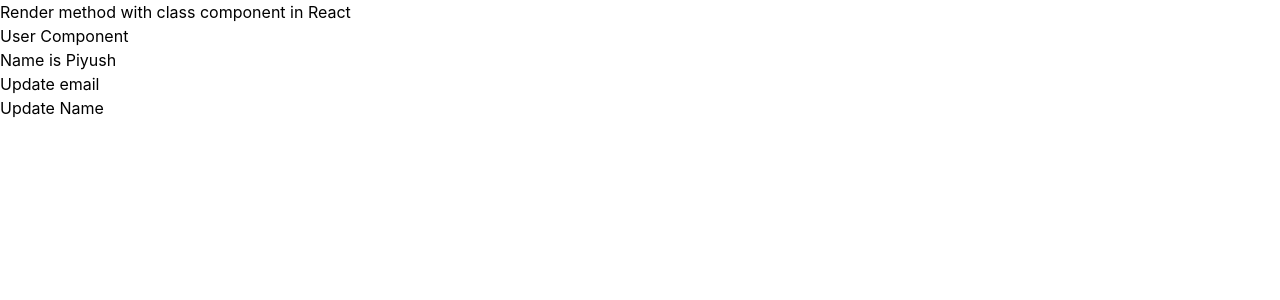
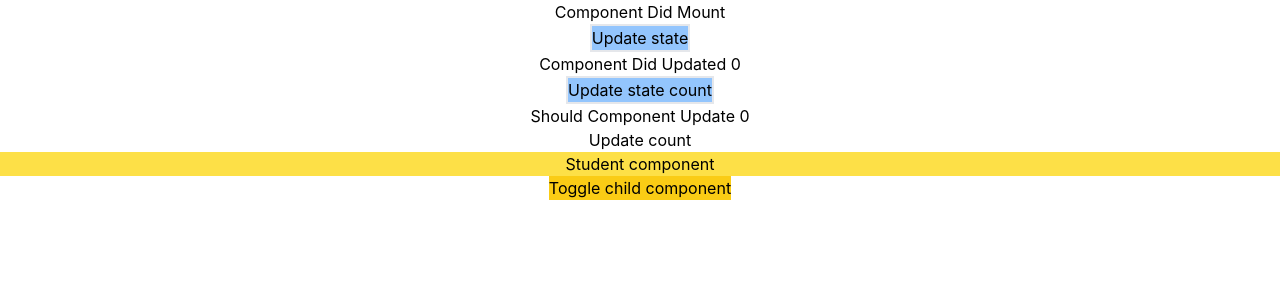
Before and after one commit to PiyushKumar19/Serene, a React (Create React App) app: page / in a window 1280 px wide. Shown: the top 300 px of the page. Built offline with nearby package versions, Linux system fonts and the light colour scheme.

Commit message:
Learned ComponentWillMount, ComponentWillUpdate, ShouldComponentUpdate, and ComponentWillUnmount.

```diff
--- a/src/App.js
+++ b/src/App.js
@@ -1,18 +1,71 @@
 import logo from './logo.svg';
 import './App.css';
 import React, { Component, useState } from 'react';
-import { Profile } from './Profile';
-import  User  from './User';
+import Student from './Student';
 
-function App() {
-  const [name, setName] = useState("Piyush");
-  return (
-    <div>
-      <h1>Render method with class component in React</h1>
-      <User name={name} />
-      <button onClick={()=>setName("Kumar")}>Update Name</button>
-    </div>
-  )
+class App extends Component {
+  constructor() {
+    super();
+    this.state = {
+      name: "Piyush",
+      count: 0,
+      show: true
+    };
+    console.log('Constructor');
+  }
+
+  componentDidMount() {
+    <h1>Name is {this.state.name}</h1>
+
+    console.log(this.state.name+"Component mounted");
+  }
+
+  componentDidUpdate(preProps, preState, snapshot) {
+    console.log('It updated from', preState, "to", this.state);
+
+    if(this.state.count === preState.count)
+    {
+      alert("Same state values")
+    }
+
+    // infinite loop example
+    if (this.state.count < 10)
+    {
+      // statement that can lead to infinite loop but doesn't because of condition
+      this.setState({count: this.state.count+1});
+    }
+  }
+
+  // commenteed it as it was not letting component render until 5th click
+  // shouldComponentUpdate()
+  // {
+  //   console.log("shouldComponentUpdate", this.state.count)
+  //   if (this.state.count >5 && this.state.count<10)
+  //   {
+  //     return true;
+  //   }
+  // }
+
+  render() {
+    return (
+      <div className='App'>
+        <h1>Component Did Mount</h1>
+        {console.log("rendor component")}
+        <button className='border-2 bg-blue-300' onClick={()=>this.setState({name: "Kumar"})}>Update state</button>
+
+        <h1>Component Did Updated {this.state.count}</h1>
+        <button className='border-2 bg-blue-300' onClick={()=>this.setState({count:1})}>Update state count</button>
+
+        <h1>Should Component Update {this.state.count}</h1>
+        <button onClick={()=>this.setState({count: this.state.count+1})}>Update count</button>
+
+        {
+          this.state.show ? <Student />:<h1>Child Component Removed</h1>
+        }
+        <button className='bg-yellow-400' onClick={()=>this.setState({show:!this.state.show})}>Toggle child component {this.state.show}</button>
+      </div>
+    )
+  }
 }
 
 export default App;
--- a/src/Profile.js
+++ /dev/null
@@ -1,15 +0,0 @@
-import { useState } from "react";
-
-export function Profile() {
-    const[loggedIn, useLoggedIn] = useState(1);
-
-    return (
-        <div>
-            {/* Recommeded way - ternary operator*/}
-            {loggedIn?<h1>Welcome Piyush :)</h1> : <h1>Welcome Guest</h1>}
-            {loggedIn==1? <h1>Welcome user1</h1>
-                :loggedIn==2? <h1>Welcome user2</h1>
-                :<h1>Welcome user3</h1> }
-        </div>
-    )
-}
--- /dev/null
+++ b/src/Student.js
@@ -0,0 +1,19 @@
+import { Component } from "react";
+
+class Student extends Component
+{
+    componentWillUnmount()
+    {
+        alert("componetWillUnmount called");
+    }
+    render()
+    {
+        return (
+            <div className=" App bg-yellow-300">
+                <h1>Student component</h1>
+            </div>
+        )
+    }
+}
+
+export default Student;
--- a/src/User.js
+++ /dev/null
@@ -1,22 +0,0 @@
-import { Component, useState } from "react";
-
-class User extends Component {
-    constructor() {
-        super();
-        this.state = {
-            email: "piyush@1123"
-        };
-    }
-    render()
-    {
-        return (
-            <div>
-                <h1>User Component</h1>
-                <h1>Name is {this.props.name}</h1>
-                <button type="button" onClick={()=>this.setState({email:"kumar@123"})}>Update email</button>
-            </div>
-        )
-    }
-}
-
-export default User;
```
